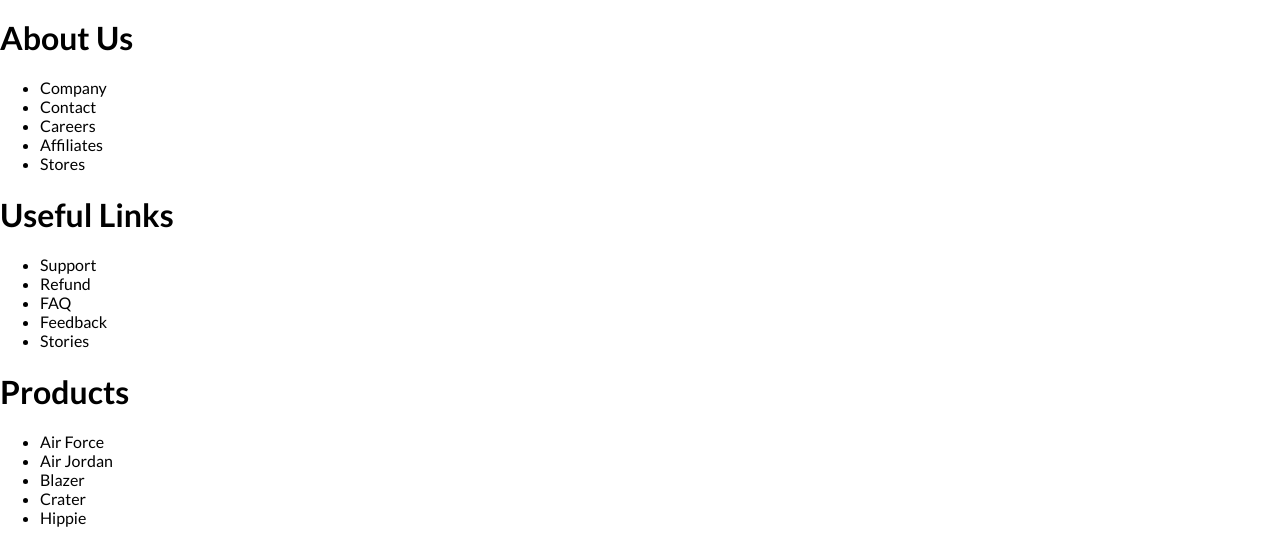
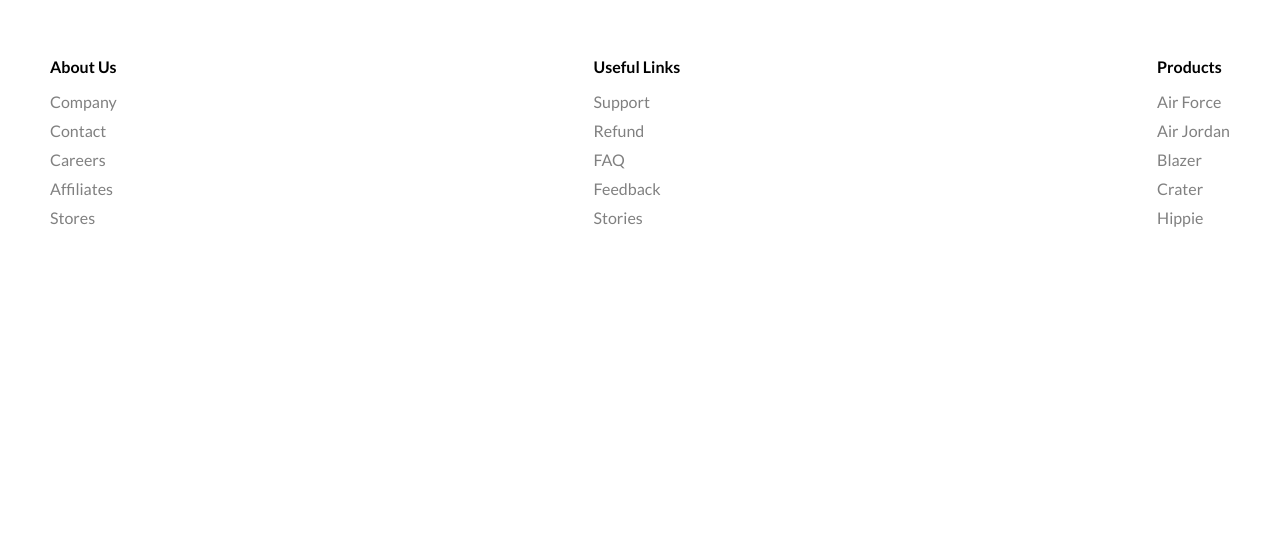
Before and after one commit to mrghkh12/Nike-Store-Website-Design, a plain HTML site: page index.html in a window 1280 px wide. Shown: the part 3116-3659 px from the top of the page. After the commit the page ends 3409 px from the top, so only its background shows below. Drawn offline with Linux system fonts and the light colour scheme.

Commit message:
feat(style.css): set style for footer menu

```diff
--- a/css/style.css
+++ b/css/style.css
@@ -437,3 +437,27 @@ html{
     background-color: #46bd77;
 }
 /* / new season section */
+
+ /* + footer section */
+.footer-section{
+    display: flex;
+}
+.footer-section .footerLeft{
+    flex: 2;
+    display: flex;
+    justify-content: space-between;
+    padding: 50px;
+}
+.footer-section .footerLeft .fMenuTitle{
+    font-size: 16px;
+}
+.footer-section .footerLeft .fMenuList{
+    padding: 0;
+    list-style: none;
+}
+.footer-section .footerLeft .fMenuList .fMenuItem{
+    margin-bottom: 10px;
+    color: gray;
+    cursor: pointer;
+}
+ /* / footer section */
```
